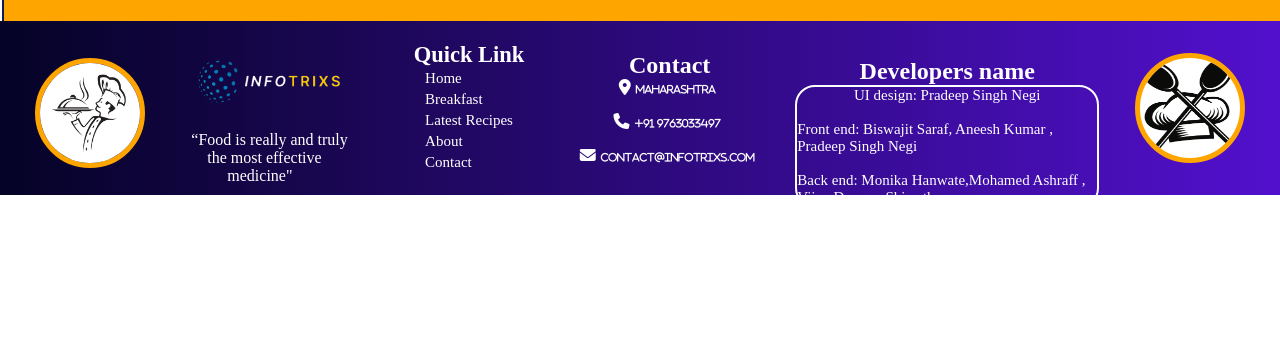
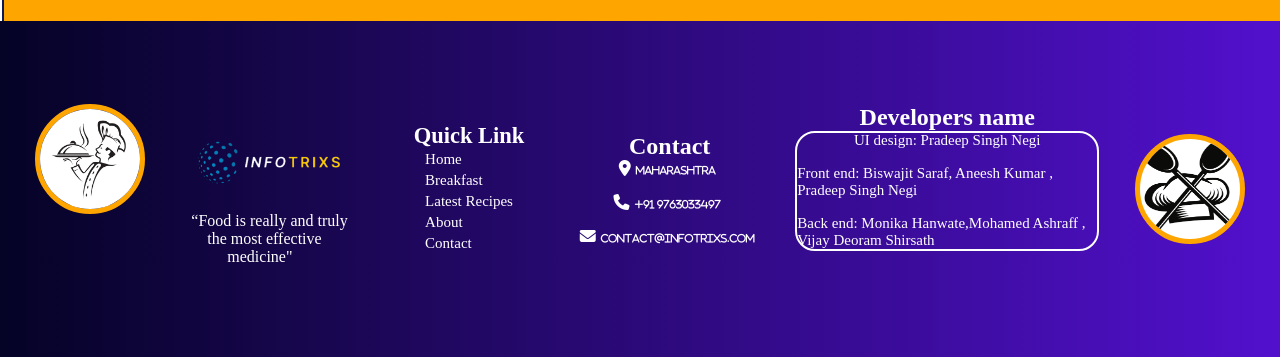
Before and after one commit to Biswa4414/Infotrix-recipe-project, a website: page about/index.html in a window 1280 px wide. Shown: the part 1770-2127 px from the top of the page. Before the commit the page ends 1978 px from the top, so only its background shows below. Drawn offline with Linux system fonts and the light colour scheme.

Commit message:
Update about.css

```diff
--- a/about/about.css
+++ b/about/about.css
@@ -1,4 +1,4 @@
-* {
+ * {
   margin: 0px;
   padding: 0px;
 }
@@ -477,6 +477,7 @@ div.footer {
   justify-content: space-between;
   align-items: center;
   background: linear-gradient(to right, #050326, #5210cd);
+height :42%
 }
 div.footer .navbar {
   width: 100%;
@@ -492,6 +493,7 @@ div.Fi {
   justify-content: space-between;
   align-items: center;
   height: 100px;
+  margin-top:-70px
 }
 
 div.Fi img {
@@ -568,15 +570,15 @@ div.box {
   flex-direction: column;
   align-items: center;
   border: 2px solid white;
-  height: 80px;
   color: white;
   border-radius: 20px;
   width: 300px;
-  height: 150px;
+  height: 200px;
   font-size: 15px;
 }
 div.box p {
   font-size: 15px;
+  margin-top:-1px
 }
 
 div.Six {
```
